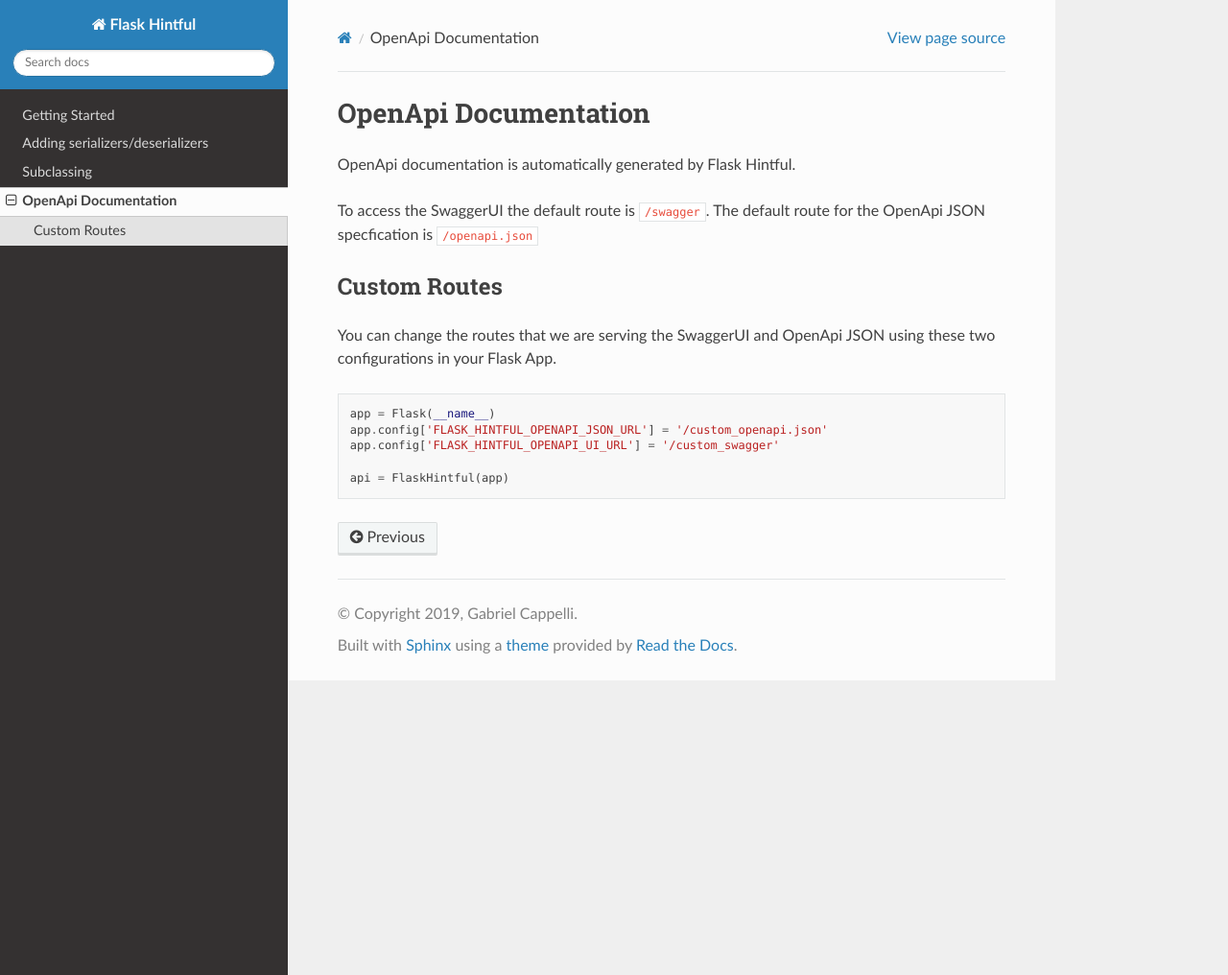
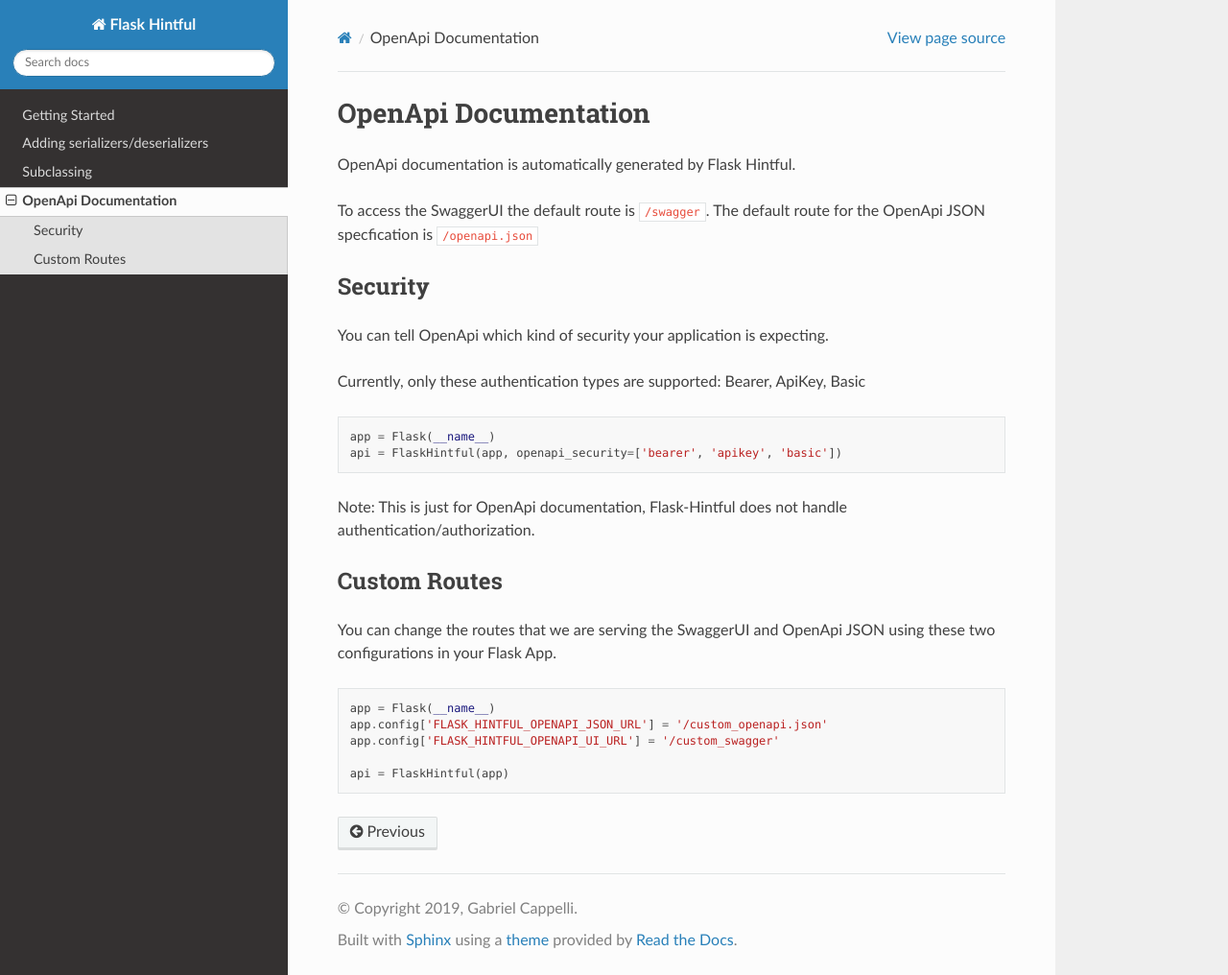
Before and after one commit to GabrielCappelli/flask-hintful, a Sphinx documentation site: the page built from docs/source/openapi.md, in a window 1280 px wide and 1016 px high. Shown: the whole window at 96% size. Built offline with Sphinx 7.4.7 and the Read the Docs theme 2.0.0, drawn with Linux system fonts in a browser that asks for light colours.

Commit message:
Adds openapi security to documentation

````diff
--- a/docs/source/openapi.md
+++ b/docs/source/openapi.md
@@ -4,6 +4,18 @@
 
 To access the SwaggerUI the default route is `/swagger`. The default route for the OpenApi JSON specfication is  `/openapi.json`
 
+## Security
+
+You can tell OpenApi which kind of security your application is expecting.
+
+Currently, only these authentication types are supported: Bearer, ApiKey, Basic
+
+```python
+app = Flask(__name__)
+api = FlaskHintful(app, openapi_security=['bearer', 'apikey', 'basic'])
+```
+
+Note: This is just for OpenApi documentation, Flask-Hintful does not handle authentication/authorization.
 
 ## Custom Routes
 
````
